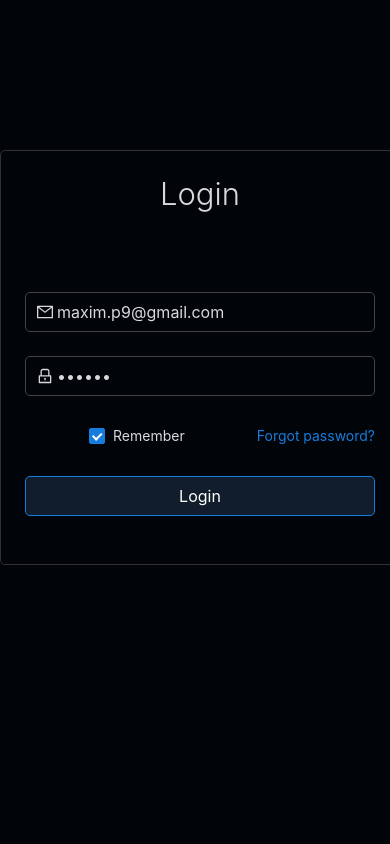
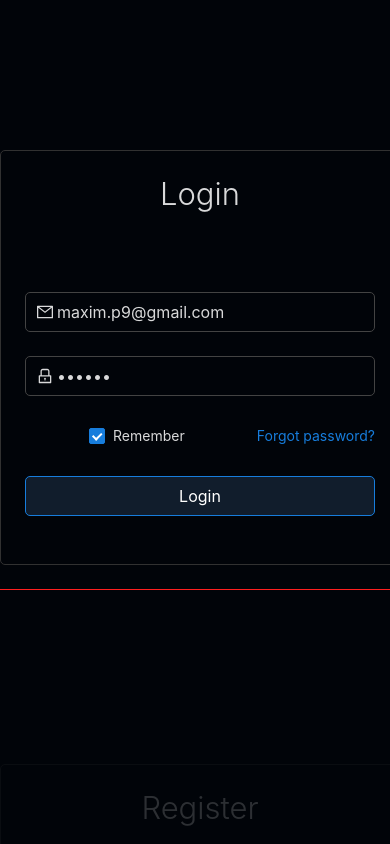
Before and after one commit to max-pok/Noicode, a React (Create React App) app in the folder client/: page / in a window 390 px wide. Shown: the top 844 px of the page. Built offline with nearby package versions, Linux system fonts and the light colour scheme.

Commit message:
Need to the divider (not shown)

```diff
--- a/client/src/App.js
+++ b/client/src/App.js
@@ -1,6 +1,7 @@
 import { useState } from "react"
 import Login from "./components/authentication/login/login"
 import Register from './components/authentication/register/register';
+import Auth from './components/authentication/auth'
 import Home from "./components/home/home"
 import "./App.css"
 
@@ -18,7 +19,7 @@ function App() {
     setToken(userToken)
   }
 
-  return <div className='App'>{!token ? <Login saveToken={saveToken} /> : <Home />}</div>
+  return <div className='App'>{!token ? <Auth saveToken={saveToken} /> : <Home />}</div>
 }
 
 export default App;
--- /dev/null
+++ b/client/src/components/authentication/auth.css
@@ -0,0 +1,21 @@
+.combined-pages{
+    display: flex;
+    flex-direction: row;
+    align-content: stretch;
+    justify-content: space-around;
+}
+
+#register-page, #login-page{
+    width: 100%;
+}
+
+.divider{
+    background: red;
+}
+
+@media(max-width: 900px){
+    .combined-pages{
+        flex-direction: column;
+        justify-content: center;
+    }
+}
--- /dev/null
+++ b/client/src/components/authentication/auth.js
@@ -0,0 +1,37 @@
+import React, {useEffect, useState} from 'react'
+import Login from './login/login'
+import Register from './register/register'
+import {Divider} from 'antd'
+import './auth.css'
+
+function Auth() {
+
+    const handlePageSwitch = (element) => {
+        const loginPage = document.getElementById("login-page")
+        const registerPage = document.getElementById("register-page")
+        loginPage.style.opacity = element === "login" ?  "1" : "0.2"
+        registerPage.style.opacity = element === "register" ? "1" : "0.2"
+
+        loginPage.style.transition = "all 0.3s ease-in-out"
+        registerPage.style.transition = "all 0.3s ease-in-out"
+    }
+
+    useEffect(() => {
+        handlePageSwitch("login")
+    }, [])
+
+    return (
+        <div className="combined-pages">
+            <div id="login-page" onClick={() => handlePageSwitch("login")}>
+                <Login />
+            </div>
+            <Divider className="divider" type={window.innerWidth > 900 ? "vertical" : "horizontal"} />
+            <div id="register-page" onClick={() => handlePageSwitch("register")}>
+                <Register />
+            </div>
+
+        </div>
+    )
+}
+
+export default Auth
```
